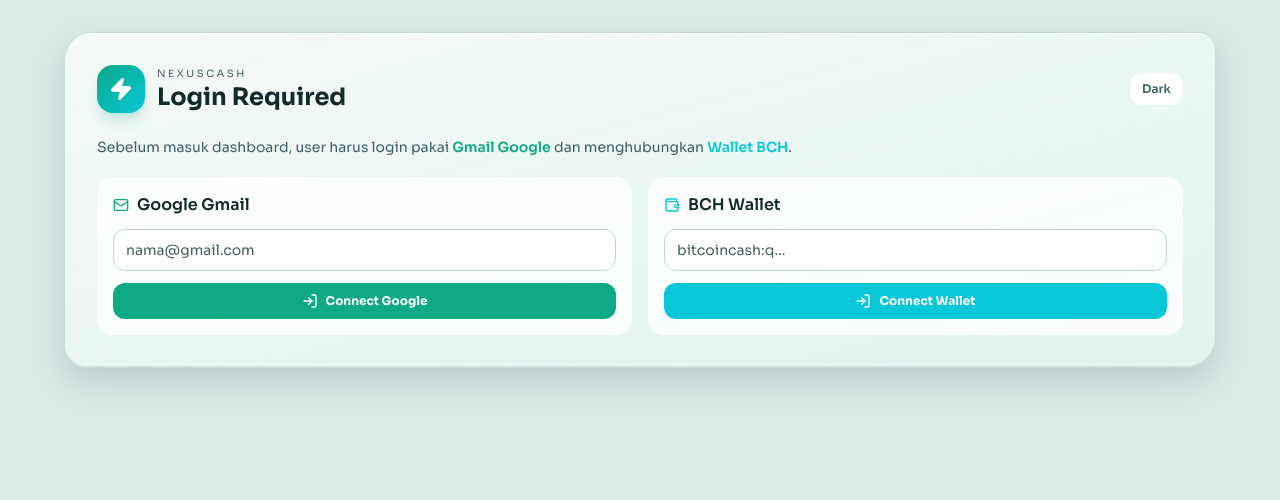
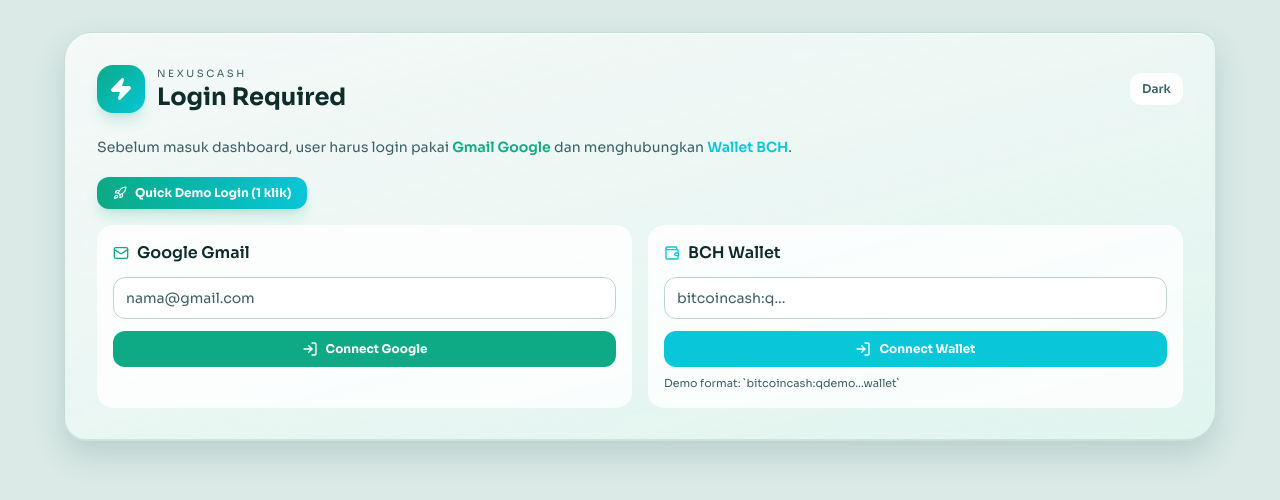
Before and after one commit to panzauto46-bot/NEXUS-CASH, a React (Vite) app: page / in a window 1280 px wide. Shown: the top 500 px of the page. Built offline with nearby package versions, Linux system fonts and the light colour scheme.

Commit message:
Improve demo login usability with quick one-click access

```diff
--- a/src/context/AuthContext.tsx
+++ b/src/context/AuthContext.tsx
@@ -11,6 +11,7 @@
   isAuthenticated: boolean;
   connectGoogle: (email: string) => { ok: true } | { ok: false; error: string };
   connectWallet: (wallet: string) => { ok: true } | { ok: false; error: string };
+  quickDemoLogin: () => void;
   logout: () => void;
 }
 
@@ -24,7 +25,8 @@
 
 function validateWallet(address: string): boolean {
   const trimmed = address.trim();
-  return trimmed.startsWith('bitcoincash:') && trimmed.length >= 24;
+  if (!trimmed.startsWith('bitcoincash:')) return false;
+  return trimmed.length >= 14;
 }
 
 export function AuthProvider({ children }: { children: ReactNode }) {
@@ -72,6 +74,11 @@
     localStorage.removeItem(STORAGE_KEY);
   };
 
+  const quickDemoLogin = () => {
+    setGoogleEmail('demo.ncash@gmail.com');
+    setWalletAddress('bitcoincash:qdemo...wallet');
+  };
+
   const isAuthenticated = Boolean(googleEmail && walletAddress);
 
   const value = useMemo<AuthContextType>(() => ({
@@ -80,6 +87,7 @@
     isAuthenticated,
     connectGoogle,
     connectWallet,
+    quickDemoLogin,
     logout,
   }), [googleEmail, walletAddress, isAuthenticated]);
 
--- a/src/pages/Login.tsx
+++ b/src/pages/Login.tsx
@@ -1,11 +1,11 @@
 import { useState } from 'react';
 import { useTheme } from '../context/ThemeContext';
 import { useAuth } from '../context/AuthContext';
-import { CheckCircle2, LogIn, Mail, Wallet, Zap } from 'lucide-react';
+import { CheckCircle2, LogIn, Mail, Wallet, Zap, Rocket } from 'lucide-react';
 
 export function Login() {
   const { isDark, toggleTheme } = useTheme();
-  const { googleEmail, walletAddress, connectGoogle, connectWallet } = useAuth();
+  const { googleEmail, walletAddress, connectGoogle, connectWallet, quickDemoLogin } = useAuth();
   const [emailInput, setEmailInput] = useState(googleEmail ?? '');
   const [walletInput, setWalletInput] = useState(walletAddress ?? '');
   const [error, setError] = useState('');
@@ -61,6 +61,14 @@
             Sebelum masuk dashboard, user harus login pakai <span className="font-semibold text-nexus-green">Gmail Google</span> dan
             menghubungkan <span className="font-semibold text-nexus-cyan">Wallet BCH</span>.
           </p>
+
+          <button
+            onClick={quickDemoLogin}
+            className="mb-4 flex items-center gap-2 rounded-xl bg-gradient-to-r from-nexus-green to-nexus-cyan px-4 py-2 text-xs font-bold text-white shadow-lg shadow-nexus-green/20 cursor-pointer"
+          >
+            <Rocket className="h-3.5 w-3.5" />
+            Quick Demo Login (1 klik)
+          </button>
 
           <div className="grid grid-cols-1 gap-4 lg:grid-cols-2">
             <div className={`rounded-2xl p-4 ${isDark ? 'bg-white/5' : 'bg-white/80'}`}>
@@ -121,6 +129,9 @@
                   <CheckCircle2 className="h-3.5 w-3.5" /> {walletAddress}
                 </p>
               )}
+              <p className={`mt-2 text-[11px] ${textSubClass(isDark)}`}>
+                Demo format: `bitcoincash:qdemo...wallet`
+              </p>
             </div>
           </div>
 
@@ -134,3 +145,7 @@
     </div>
   );
 }
+
+function textSubClass(isDark: boolean) {
+  return isDark ? 'text-nexus-gray' : 'text-nexus-sub-light';
+}
```
